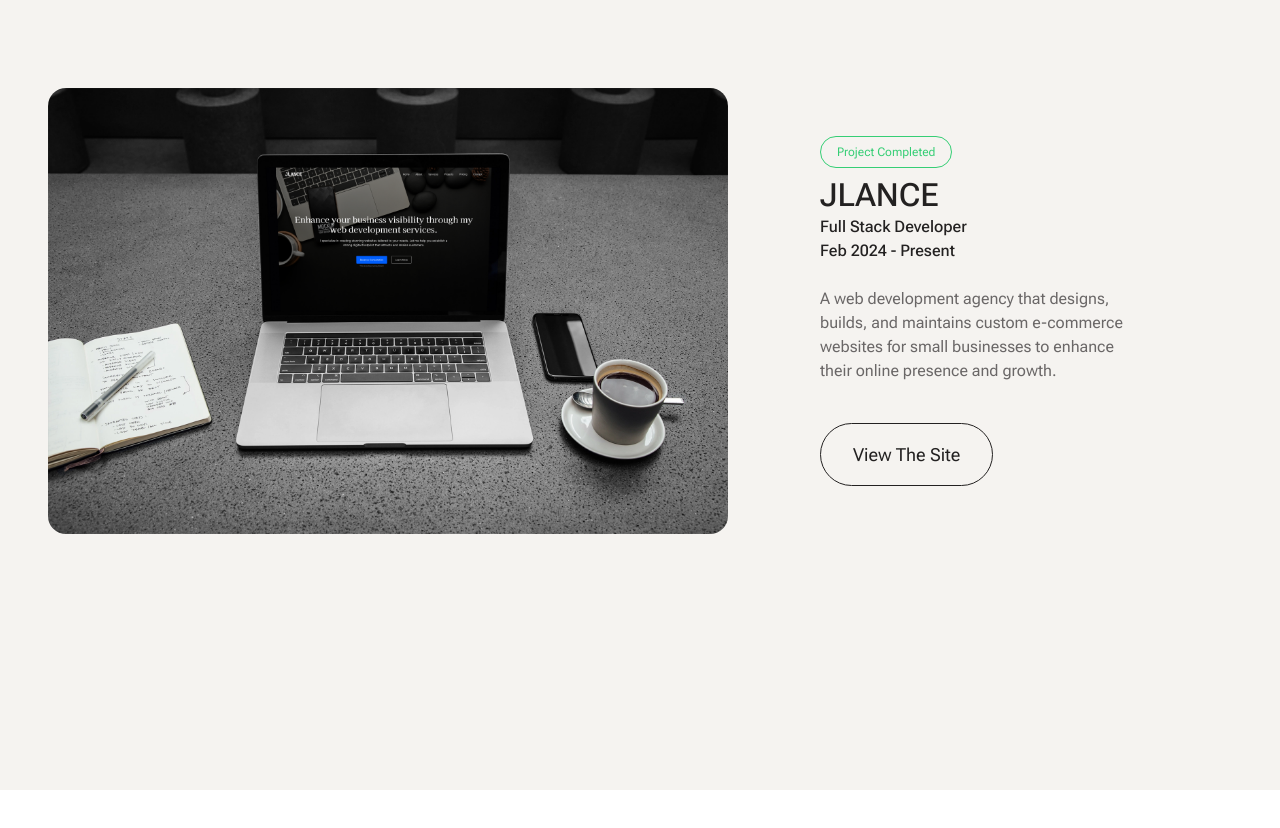
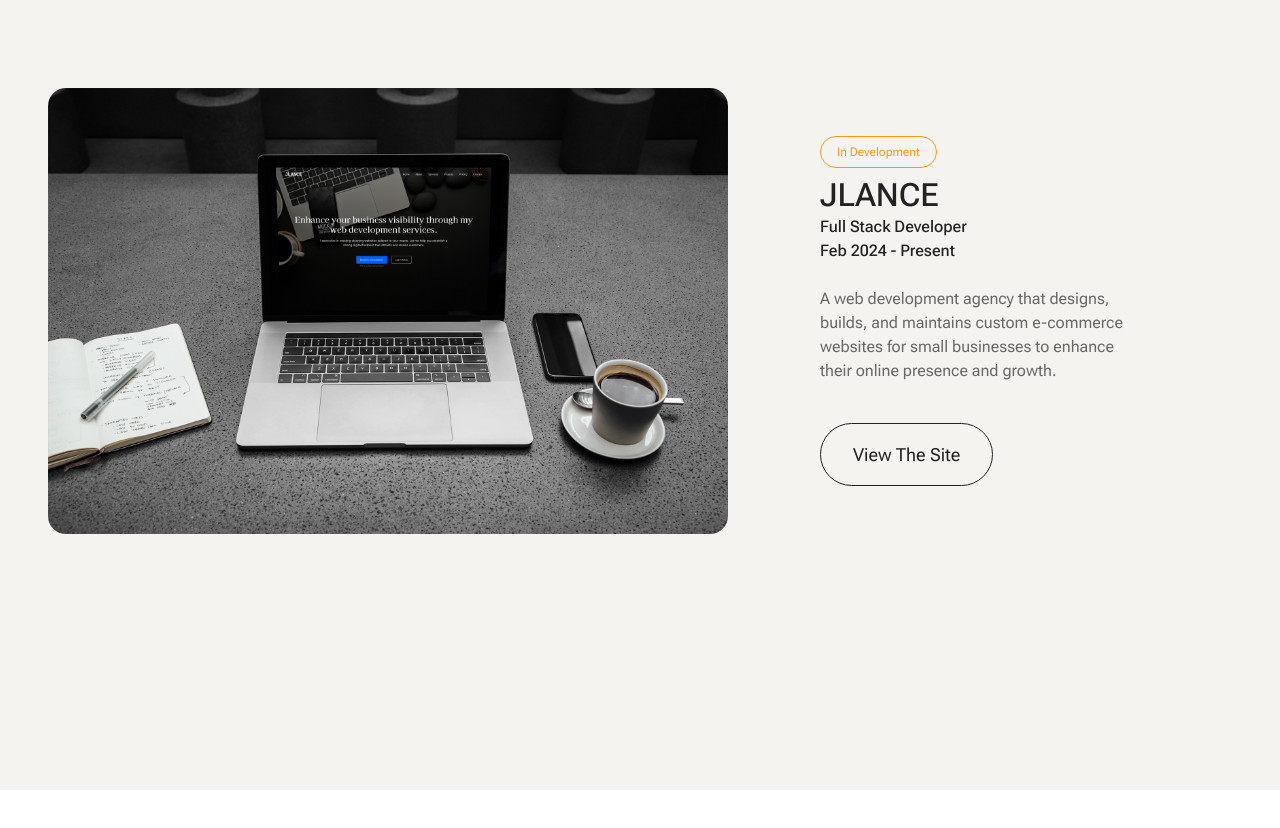
Before and after one commit to joewardperalta/developer-portfolio, a Next.js app: page / in a window 1280 px wide. Shown: the part 4300-5128 px from the top of the page. Built offline with nearby package versions, Linux system fonts and the light colour scheme.

Commit message:
Change the jlance project's status to be in development

```diff
--- a/app/page.js
+++ b/app/page.js
@@ -135,6 +135,7 @@ export default function Home() {
                       "https://www.apostolicsanctuarycanada.ca/",
                   }}
                   mirror={index % 2 && true}
+                  status="development"
                 />
               ))}
             </Column>
```
